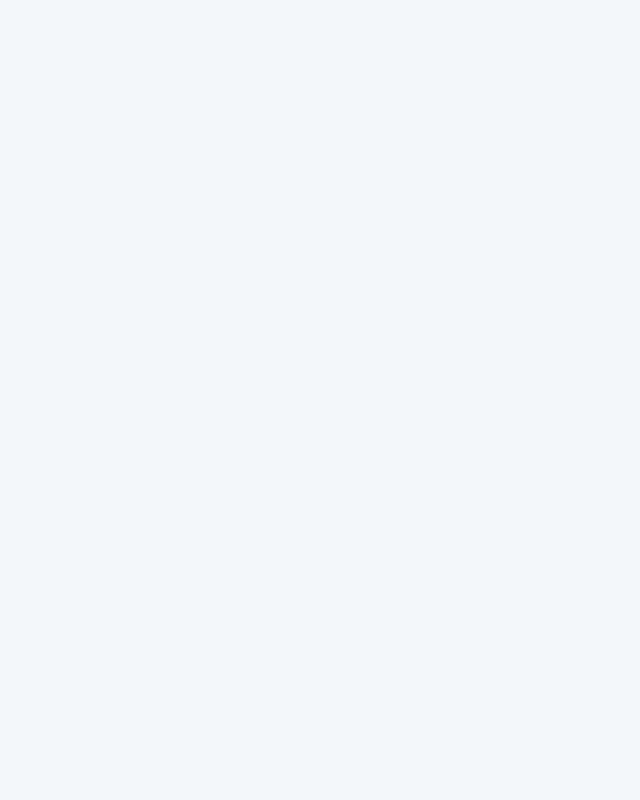
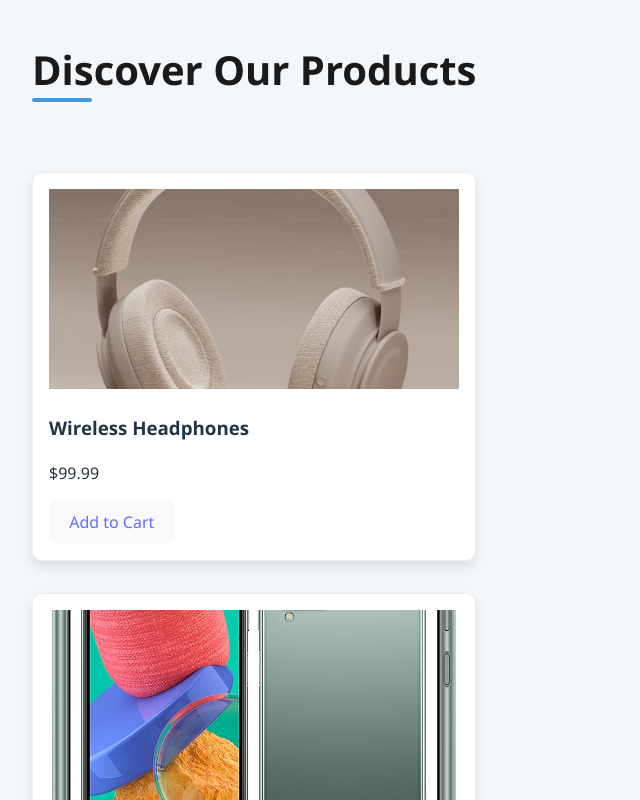
Before and after one commit to Festus0420/ecommerce-app, a React (Vite) app in the folder Frontend/ecommerce app/: page / in a window 1280 px wide. Before the commit this address had no page. Shown: the top 800 px of the page, without its empty margins (0-640 px from the left). Built offline with nearby package versions, Linux system fonts and the light colour scheme.

Commit message:
Update routing in App component and enhance ProductCard with Link for cart navigation

```diff
--- a/Frontend/ecommerce app/src/App.jsx
+++ b/Frontend/ecommerce app/src/App.jsx
@@ -48,7 +48,7 @@ function App() {
     <div>
      <BrowserRouter>
       <Routes>
-        <Route path="/home" element={<Home />} />
+        <Route path="/" element={<Home />} />
         <Route path="/login" element={<Login />} />
         <Route path="/register" element={<Register />} />
         <Route path="/cart" element={<Cart />} />
--- a/Frontend/ecommerce app/src/assets/pages/ProductListing.jsx
+++ b/Frontend/ecommerce app/src/assets/pages/ProductListing.jsx
@@ -1,7 +1,9 @@
 import React from 'react';
 import './ProductListing.css';
 
+
 function ProductListing({ products }) {
+
   return (
     <div className="listing-container">
       <h2 className="listing-title">🛍️ Explore Our Products</h2>
@@ -13,7 +15,7 @@ function ProductListing({ products }) {
               <h3>{product.name}</h3>
               <p>{product.description}</p>
               <span className="price">${product.price.toFixed(2)}</span>
-              <button className="add-btn">Add to Cart</button>
+              <button className="add-btn" > Add to Cart </button>
             </div>
           </div>
         ))}
--- a/Frontend/ecommerce app/src/components/ProductCard.jsx
+++ b/Frontend/ecommerce app/src/components/ProductCard.jsx
@@ -1,12 +1,13 @@
 import React from 'react';
 import './ProductCard.css';
+import {Link } from 'react-router-dom'
 
 const ProductCard = ({ product }) => (
     <div className = "product-card">
         <img src={product.image} alt={product.name} />
         <h3>{product.name}</h3>
         <p>${product.price}</p>
-        <button>Add to Cart</button>
+        <button><Link to='/cart'> Add to Cart</Link></button>
     </div>
 );
 
```
